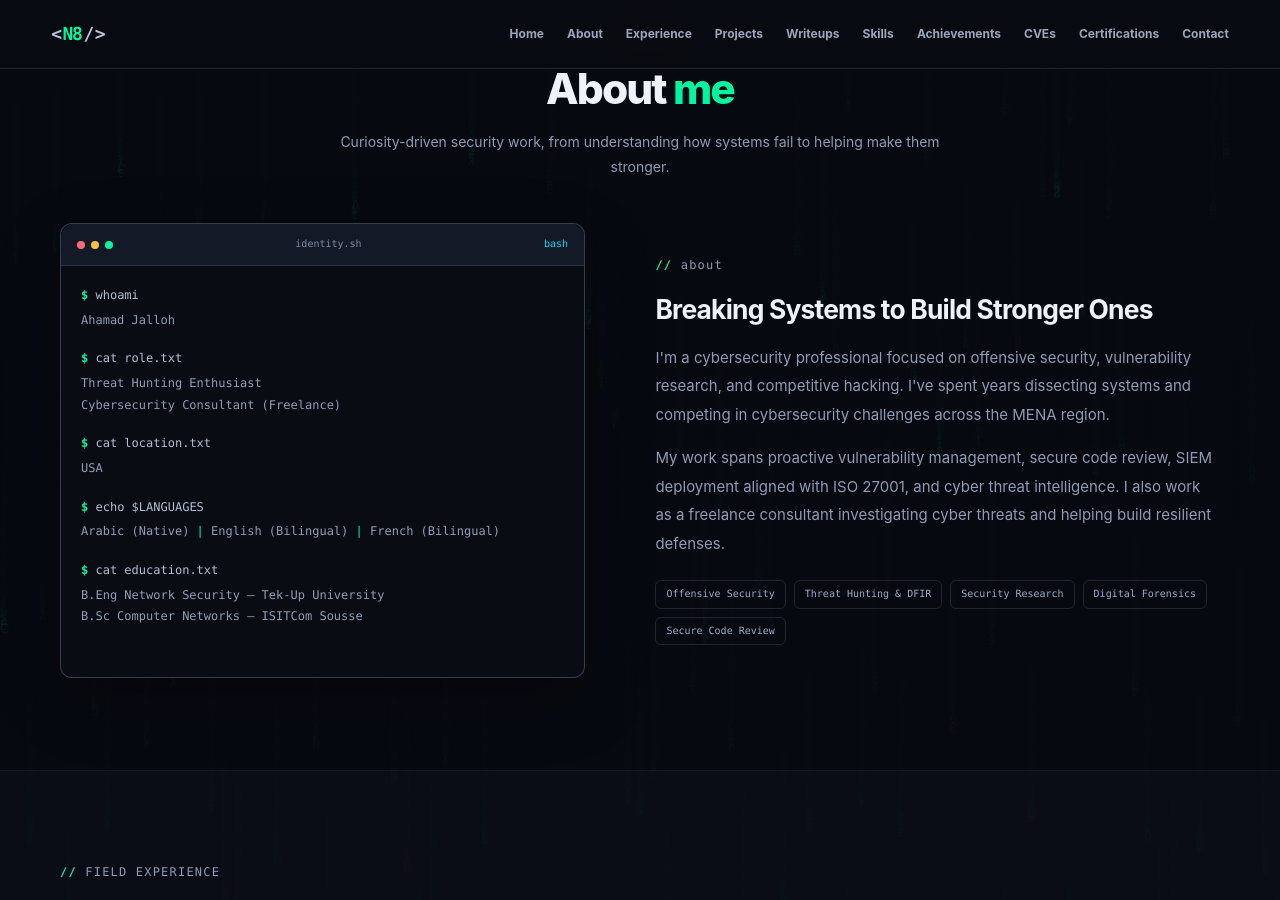
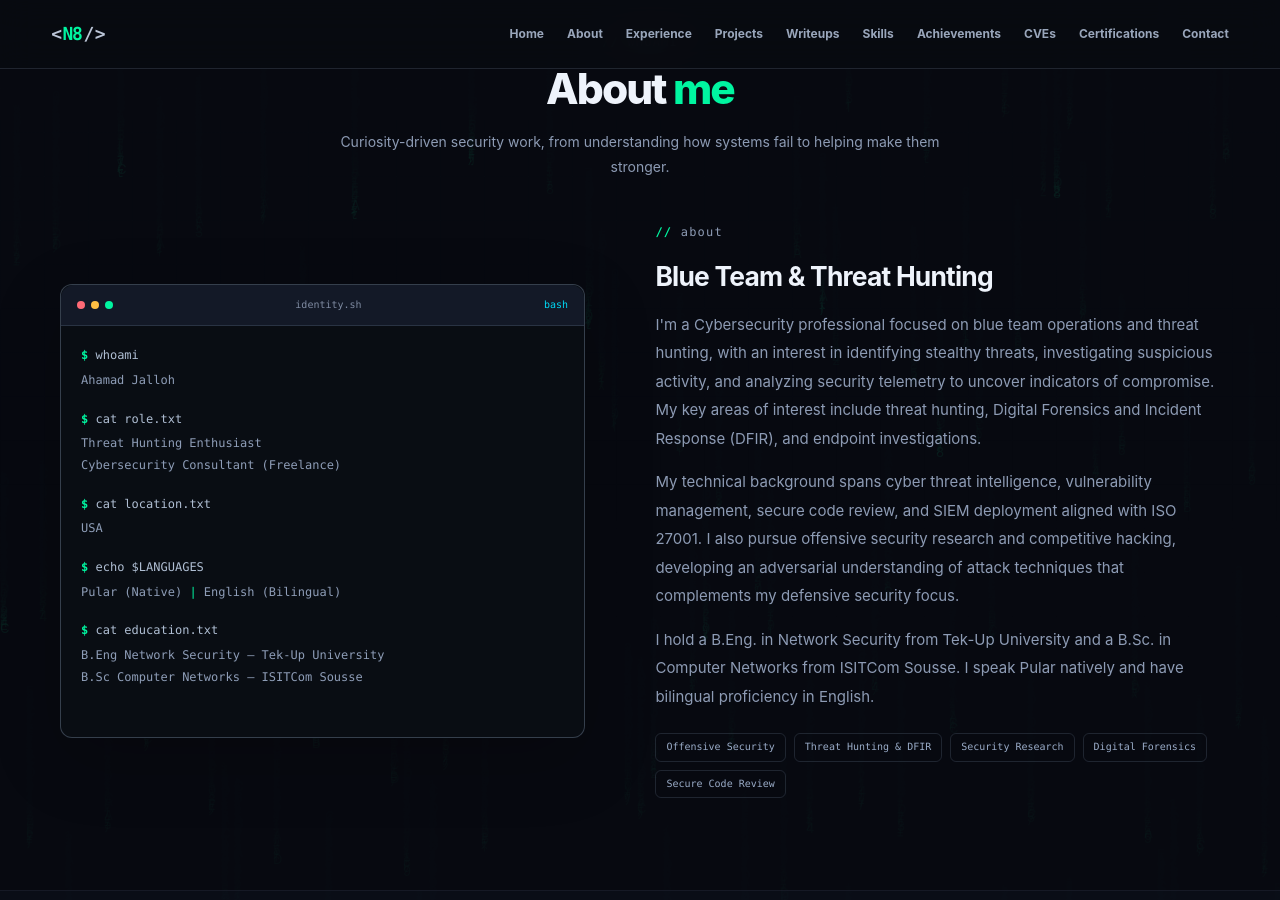
Before and after one commit to Ningen820/Ningen820.github.io, a Jekyll site: the page built from index.html, in a window 1280 px wide and 900 px high, scrolled down 824 px. Built offline with Jekyll 4.4.1, drawn with Linux system fonts in a browser that asks for light colours.

Commit message:
Update profile.yml

```diff
--- a/_data/profile.yml
+++ b/_data/profile.yml
@@ -2,6 +2,7 @@
 # For skill/certificate/achievement images, use files stored in /assets/random_images/.
 name: Ahamad Jalloh
 handle: Ningen820
+status: Open to opportunities
 location: USA
 role: Threat Hunting Enthusiast
 open_to_opportunities: true
@@ -10,13 +11,17 @@ summary: Offensive Security Engineer with 5+ years of experience identifying and
   6x CVE publisher affecting plugins with 2M+ active installs, and a CTF champion across MENA and global competitions.
   Passionate about breaking things to make them stronger.
 about:
-  heading: Breaking Systems to Build Stronger Ones
+  heading: Blue Team & Threat Hunting
   paragraphs:
-  - I'm a cybersecurity professional focused on offensive security, vulnerability research, and competitive hacking.
-    I've spent years dissecting systems and competing in cybersecurity challenges across the MENA region.
-  - My work spans proactive vulnerability management, secure code review, SIEM deployment aligned with ISO 27001,
-    and cyber threat intelligence. I also work as a freelance consultant investigating cyber threats and helping
-    build resilient defenses.
+  - I'm a Cybersecurity professional focused on blue team operations and threat hunting, with an interest in identifying
+    stealthy threats, investigating suspicious activity, and analyzing security telemetry to uncover indicators of compromise.
+    My key areas of interest include threat hunting, Digital Forensics and Incident Response (DFIR), and endpoint investigations.
+  - My technical background spans cyber threat intelligence, vulnerability management, secure code review, and SIEM deployment aligned
+    with ISO 27001. I also pursue offensive security research and competitive hacking, developing an adversarial understanding of attack
+    techniques that complements my defensive security focus.
+  - I hold a B.Eng. in Network Security from Tek-Up University and a B.Sc. in Computer Networks from ISITCom Sousse.
+    I speak Pular natively and have bilingual proficiency in English.
+
 hero_roles:
 - Threat Hunter
 - SOC Analyst
@@ -222,9 +227,9 @@ education:
 - qualification: B.Sc Computer Networks
   institution: ISITCom Sousse
 languages:
-- Arabic (Native)
+- Pular (Native)
 - English (Bilingual)
-- French (Bilingual)
+
 research_note: Security research and disclosure, secure code review, and practical vulnerability analysis. Detailed
   CVE records and writeup evidence should be linked here as they are added to the repository.
 socials:
```
